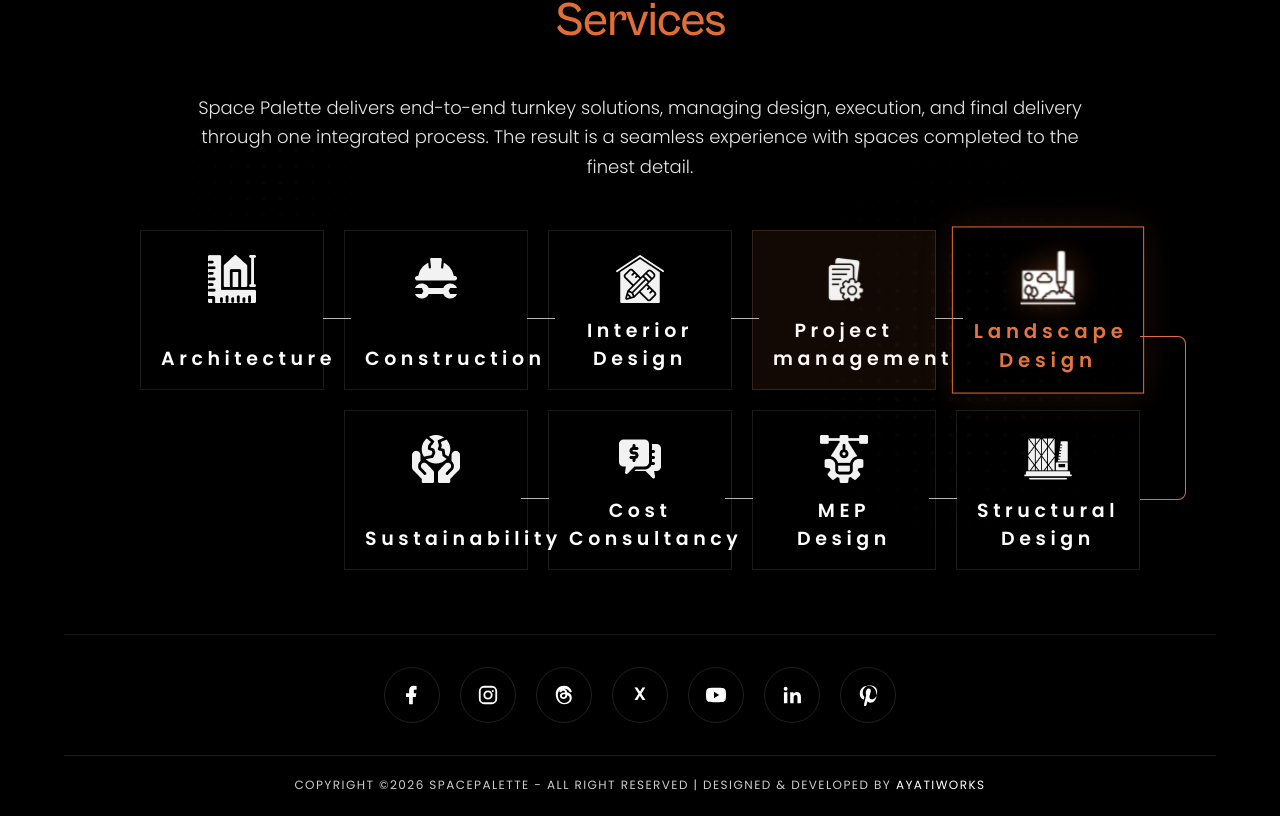
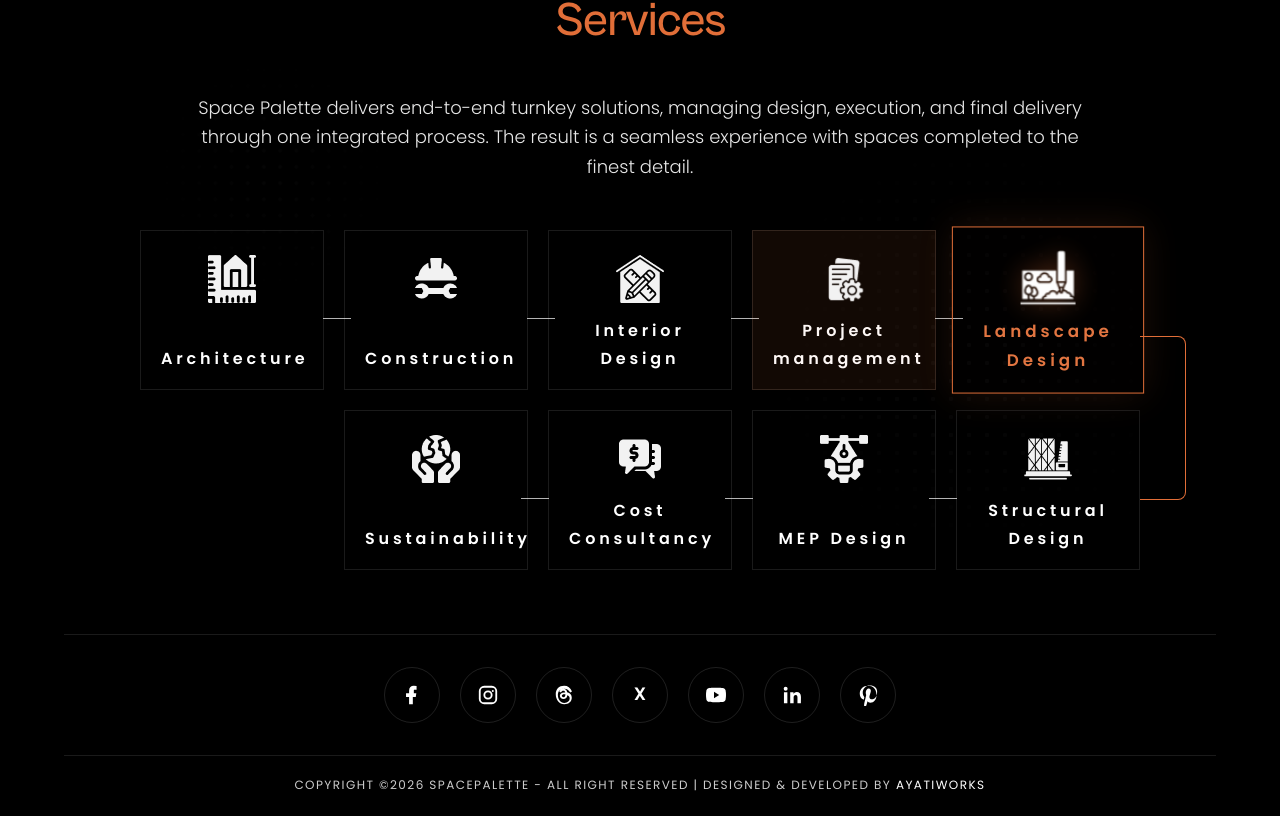
Before and after one commit to ayatiworkstechnologies/space_palete, a Next.js app: page /about in a window 1280 px wide. Shown: the part 1990-2806 px from the top of the page. Built offline with nearby package versions, Linux system fonts and the light colour scheme.

Commit message:
9/6/2026 update about page 2

```diff
--- a/components/about/ServicesProcess.jsx
+++ b/components/about/ServicesProcess.jsx
@@ -77,9 +77,9 @@ function ServiceTile({ title, index, active, className = "" }) {
       <div className="flex items-center justify-center pt-2">
         <ServiceIcon active={active} iconNumber={index + 1} />
       </div>
-      <h3 className={`font-primary text-center text-[17px] font-semibold leading-7 tracking-[0.24em] transition-colors duration-500 sm:text-[19px] ${active ? "text-[#E16E38]" : "text-white"}`}>
+      <h2 className={`font-primary text-center text-[16px] font-semibold leading-7 tracking-[0.24em] transition-colors duration-500 sm:text-[16px] ${active ? "text-[#E16E38]" : "text-white"}`}>
         {title}
-      </h3>
+      </h2>
       {index < 4 && <Connector position="top" active={active} />}
       {index > 4 && index < 8 && <Connector position="bottom" active={active} />}
     </motion.article>
```
